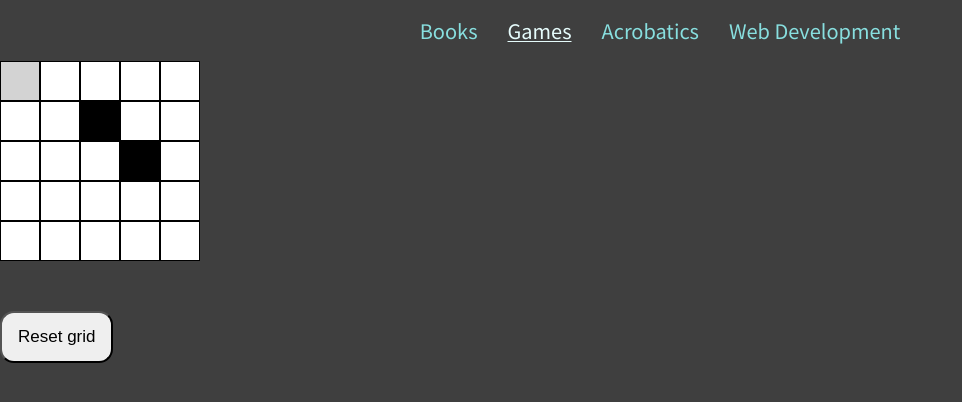
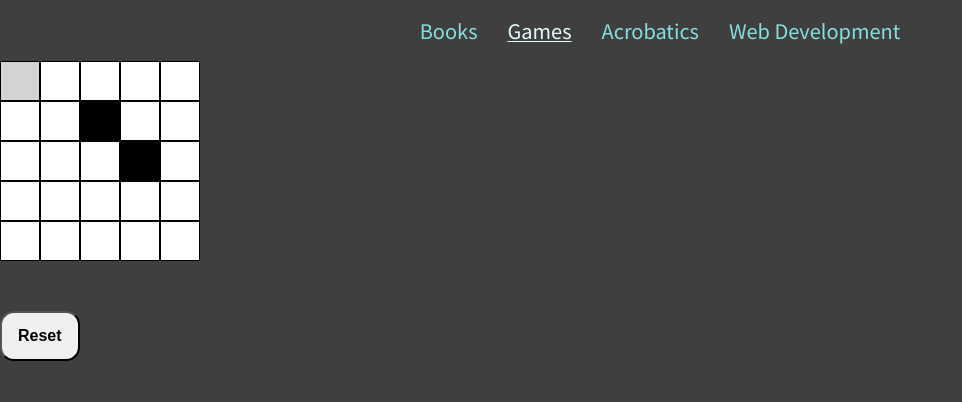
Before and after one commit to bka04/bka, a React (Create React App) app: page /games in a window 1280 px wide. Shown: the top 402 px of the page, without its empty margins (0-962 px from the left). Built offline with nearby package versions, Linux system fonts and the light colour scheme.

Commit message:
Minor button updates

```diff
--- a/src/components/Games/Crossword.js
+++ b/src/components/Games/Crossword.js
@@ -341,7 +341,7 @@ const Crossword = (props) => {
         onKeyDown={onKeyDownHandler}
         onMouseDown={onMouseDownHandler}
       />
-      <Button className='resetBtn' onClick={resetGrid}>Reset grid</Button>
+      <Button className='resetBtn' onClick={resetGrid}>Reset</Button>
     </Fragment>
   );
 };
--- a/src/components/UI/Button.css
+++ b/src/components/UI/Button.css
@@ -2,8 +2,9 @@
   color: black;
   text-align: center;
   padding: 14px 16px;
-  font-size: 17px;
-  /* box-shadow: 0 2px 8px rgba(0, 0, 0, 0.25); */
+  font-size: 16px;
+  margin-top: 50px;
+  font-weight: bolder;
   border-radius: 14px;
 }
 
@@ -17,7 +18,3 @@
   background-color: lightblue;
   color: black;
 }
-
-.resetBtn {
-  margin-top: 50px;
-}
```
